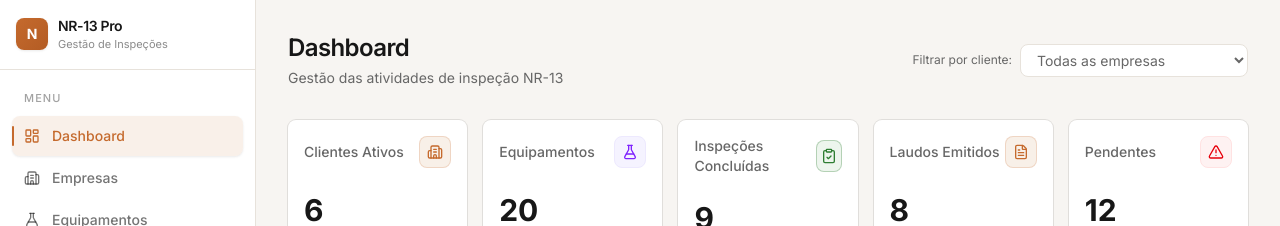
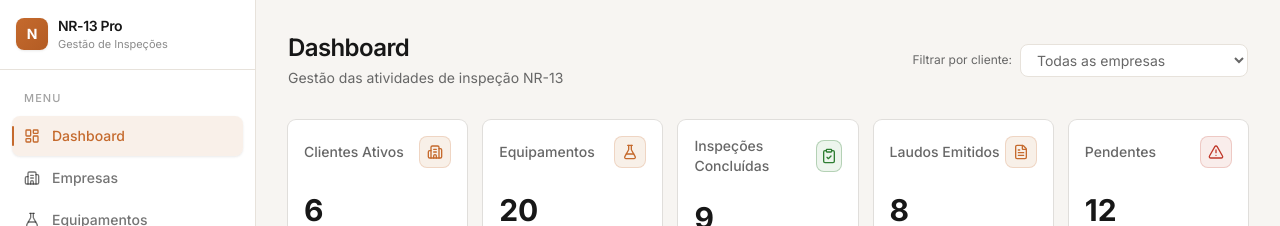
Before and after one commit to fluxsdigital/nr13pro, a Next.js app: page / in a window 1280 px wide. Shown: the top 226 px of the page. Built offline with nearby package versions, Linux system fonts and the light colour scheme.

Commit message:
fix: dashboard KPI icon containers use semantic CSS vars instead of hardcoded tailwind colors

```diff
--- a/src/app/page.tsx
+++ b/src/app/page.tsx
@@ -83,8 +83,8 @@ export default function Dashboard() {
             <Card className="card-kpi">
               <CardHeader className="flex flex-row items-center justify-between pb-2">
                 <CardTitle className="text-sm font-medium text-text-secondary">Equipamentos</CardTitle>
-                <div className="w-8 h-8 rounded-lg bg-violet-50 border border-violet-100 flex items-center justify-center">
-                  <FlaskConical className="h-4 w-4 text-violet-600" />
+                <div className="w-8 h-8 rounded-lg bg-primary-subtle border border-primary/20 flex items-center justify-center">
+                  <FlaskConical className="h-4 w-4 text-primary" />
                 </div>
               </CardHeader>
               <CardContent>
@@ -122,8 +122,8 @@ export default function Dashboard() {
             <Card className="card-kpi">
               <CardHeader className="flex flex-row items-center justify-between pb-2">
                 <CardTitle className="text-sm font-medium text-text-secondary">Pendentes</CardTitle>
-                <div className="w-8 h-8 rounded-lg bg-red-50 border border-red-100 flex items-center justify-center">
-                  <AlertTriangle className="h-4 w-4 text-red-600" />
+                <div className="w-8 h-8 rounded-lg bg-danger-subtle border border-danger/20 flex items-center justify-center">
+                  <AlertTriangle className="h-4 w-4 text-danger" />
                 </div>
               </CardHeader>
               <CardContent>
```
